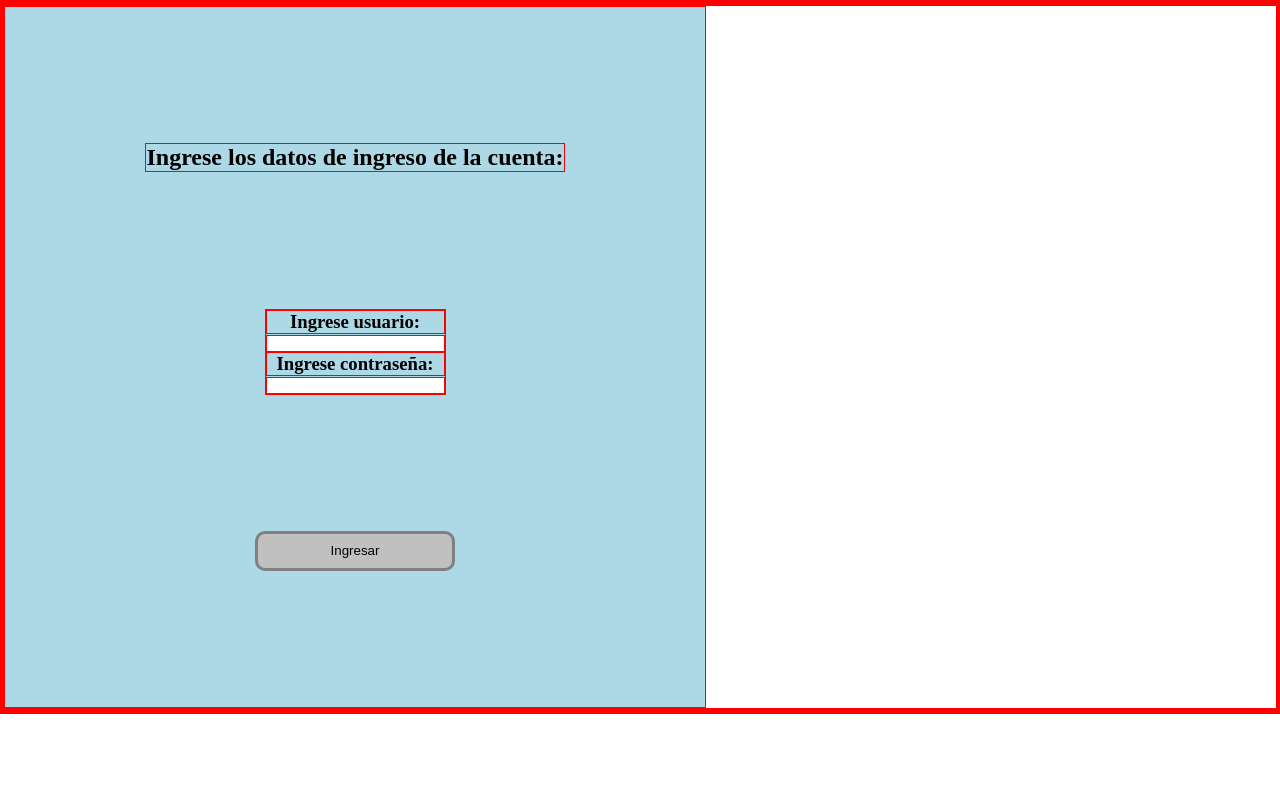
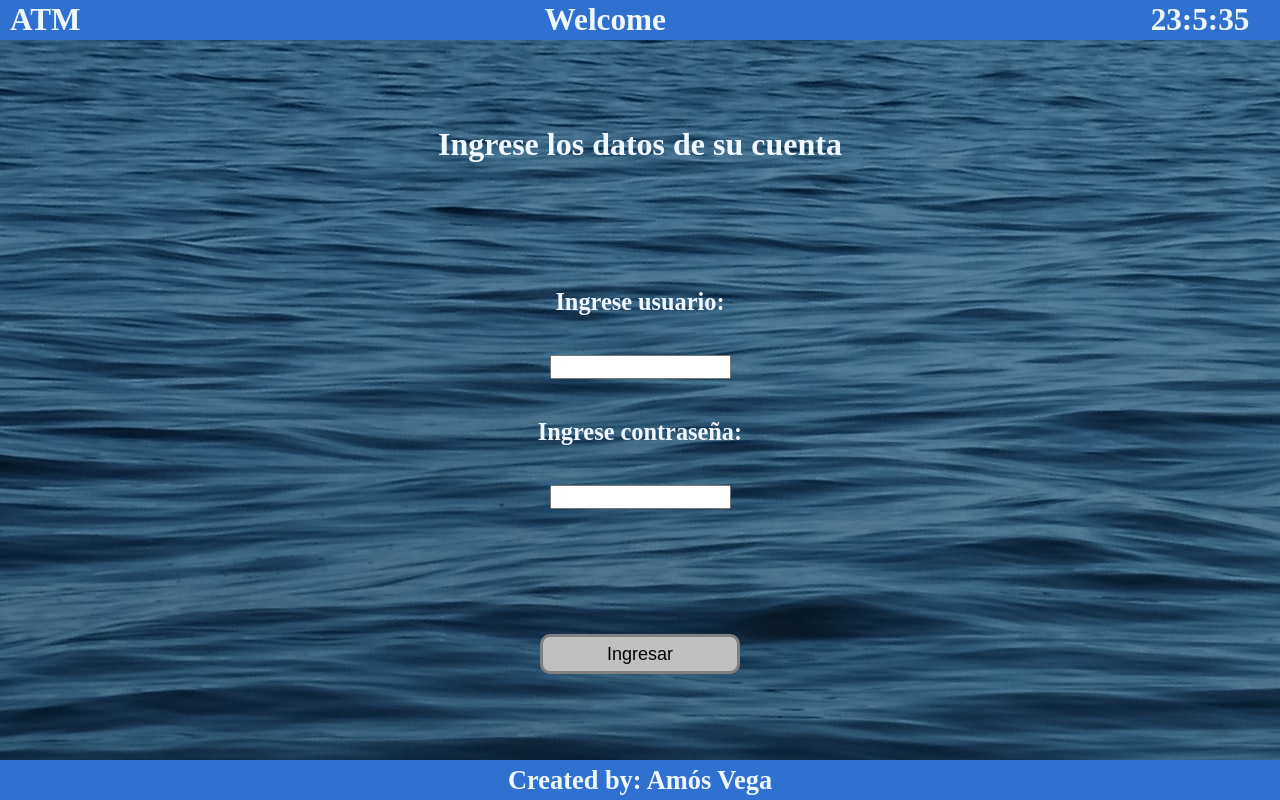
Before and after one commit to AmosMVL2261/cajeroAutomaticoATM, a plain HTML site: page index.html in a window 1280 px wide. Drawn offline with Linux system fonts and the light colour scheme.

Commit message:
Basic style done

```diff
--- a/index.html
+++ b/index.html
@@ -9,19 +9,18 @@
     <script src="./scripts/app.js" defer></script>
 </head>
 <body>
-    <div class="screen">
-        <header>
-
+    <header class="flexRow smallPadding smallHeight">
+        <p>ATM</p>
+        <p>Welcome</p>
+        <p id="clock"></p>
     </header>
     <main>
         <div id="mainScreen">
 
         </div>
-
     </main>
-        <footer>
-
+    <footer class="flexRowCenter smallHeight">
+        <p>Created by: Amós Vega</p>
     </footer>
-    </div>
 </body>
 </html>
--- a/scripts/app.js
+++ b/scripts/app.js
@@ -6,6 +6,20 @@ let accounts = [
 
 let actualUser = -1;
 let actualUserName = "";
+
+
+let span = document.getElementById('clock');
+
+function time() {
+  let d = new Date();
+  let s = d.getSeconds();
+  let m = d.getMinutes();
+  let h = d.getHours();
+  span.innerText = (h)+":"+(m)+":"+(s);
+}
+
+setInterval(time, 1000);
+
 
 //Clean only the check Screen
 function cleanScreen(){
@@ -21,10 +35,12 @@ function mainMenu(){
     mainScreenSection.classList.add("class","mainMenu");
     mainScreenSection.classList.add("flexColumn");
     //Titles
-    let subtitle = document.createElement("h2");
-    subtitle.innerText="Ingrese los datos de ingreso de la cuenta:";
+    let subtitle = document.createElement("h1");
+    subtitle.innerText="Ingrese los datos de su cuenta";
     //Each section
     let info = document.createElement("div");
+    info.classList.add("logIn");
+    info.classList.add("flexColumn");
     //Inputs
     let message1 = document.createElement("h3");
     message1.innerText="Ingrese usuario:"
@@ -83,11 +99,14 @@ function bankOperations(){
 
     let buttonSection = document.createElement("div");
     buttonSection.classList.add("buttonSection");
-    buttonSection.classList.add("flexColumn");
+    buttonSection.classList.add("flexRow");
     //Button section
     let buttonCheck = document.createElement("button");
     let buttonDeposit = document.createElement("button");
     let buttonRest = document.createElement("button");
+    buttonCheck.classList.add("niceButton");
+    buttonDeposit.classList.add("niceButton");
+    buttonRest.classList.add("niceButton");
 
     buttonCheck.innerText="Verificar saldo";
     buttonDeposit.innerText="Hacer deposito a cuenta";
@@ -157,11 +176,13 @@ function bankDeposit(){
 
     //This account option
     let ownDeposit = document.createElement("button");
+    ownDeposit.classList.add("niceButton");
     ownDeposit.innerText = "Esta cuenta";
     ownDeposit.addEventListener("click", ()=>sameAccountDeposit());
 
     //Another account option
     let anotherDeposit = document.createElement("button");
+    anotherDeposit.classList.add("niceButton");
     anotherDeposit.innerText = "Otra cuenta";
     anotherDeposit.addEventListener("click", ()=>differentAccountDeposit());
 
@@ -198,7 +219,7 @@ function sameAccountDeposit(){
     depositMoney.setAttribute("id","inputMoneySame");
     //Button
     let doDeposit = document.createElement("button");
-
+    doDeposit.classList.add("niceButton");
     doDeposit.innerText = "Realizar deposito";
     doDeposit.addEventListener("click", ()=>checkAddSame());
     //Return section
@@ -267,7 +288,7 @@ function differentAccountDeposit(){
     depositMoney.setAttribute("id","inputMoneyAnother");
     //Button
     let doDeposit = document.createElement("button");
-
+    doDeposit.classList.add("niceButton");
     doDeposit.innerText = "Realizar deposito";
     doDeposit.addEventListener("click", ()=>checkAddAnother());
     //Return section
@@ -352,7 +373,7 @@ function bankWithdrawal(){
     minusMoney.setAttribute("id","inputMinus");
     //withdrawal button
     let doMinus = document.createElement("button");
-
+    doMinus.classList.add("niceButton");
     doMinus.innerText = "Realizar retiro";
     doMinus.addEventListener("click", ()=>checkMinus());
     //Return section
--- a/styles/style.css
+++ b/styles/style.css
@@ -1,12 +1,52 @@
 *{
-    border: 1px solid red;
     margin:0px;
     padding:0px;
 }
 
-#mainScreen{
-    height: 700px;
-    width: 700px;
+/*Normal selectors*/
+body{
+    background-image: url("../images/ocean.jpg");
+    background-color: #3584fb;
+}
+
+p,h1,h2,h3{
+    color: aliceblue;
+}
+
+p{
+    font-size: 1.5em;
+}
+
+header{
+    background: #2f70d1;
+    font-size: 1.3em;
+    font-weight: 900;
+}
+
+footer{
+    background: #2f70d1;
+    font-size: 1.1em;
+    font-weight: 600;
+}
+
+input{
+    text-align: center;
+    height: 20px;
+}
+
+/*Flex classes*/
+.flexRow {
+    display: flex;
+    flex-flow: row nowrap;
+    align-items: center;
+    justify-content: space-between;
+}
+
+.flexRowCenter {
+    display: flex;
+    flex-flow: row nowrap;
+    align-items: center;
+    justify-content: center;
 }
 
 .flexColumn {
@@ -16,17 +56,47 @@
     justify-content: space-evenly;
 }
 
+/*Normal styles for divs*/
+.smallPadding {
+    padding-right: 10px;
+    padding-left: 10px;
+}
+
+.smallHeight{
+    min-height: 20px;
+    height: 5vh;
+}
+
 .mainMenu {
-    background-color: lightblue;
     text-align: center;
 }
 
+.logIn{
+    height: 300px;
+    width: 500px;
+    font-size: 1.3em;
+}
+
+#clock{
+    text-align: center;
+    width: 140px
+}
+
+#mainScreen{
+    height: 90vh;
+    min-height: 625px;
+    min-width: 500;
+}
+
+
+/*Button Style*/
 button{
     height: 40px;
     width: 200px;
     border: 3px solid gray;
     border-radius: 10px;
     background-color:silver;
+    font-size: large;
 }
 
 button:hover{
@@ -36,3 +106,28 @@ button:hover{
     border: 3px solid transparent;
     border-radius: 10px;
 }
+
+.buttonSection{
+    display: flex;
+    flex-flow: row nowrap;
+    align-items: center;
+    justify-content: space-evenly;
+    width: 1000px;
+}
+
+.niceButton{
+    height: 50px;
+    width: 250px;
+    order: 5px solid transparent;
+}
+
+/*Media Query*/
+@media (max-width: 900px) {
+    .buttonSection{
+        height: 50vh;
+        display: flex;
+        flex-flow: column nowrap;
+        align-items: center;
+        justify-content: space-evenly;
+    }
+}
```
Also changed, not shown: images/ocean.jpg (added). Lines whose indentation alone changed are shown as unchanged.
